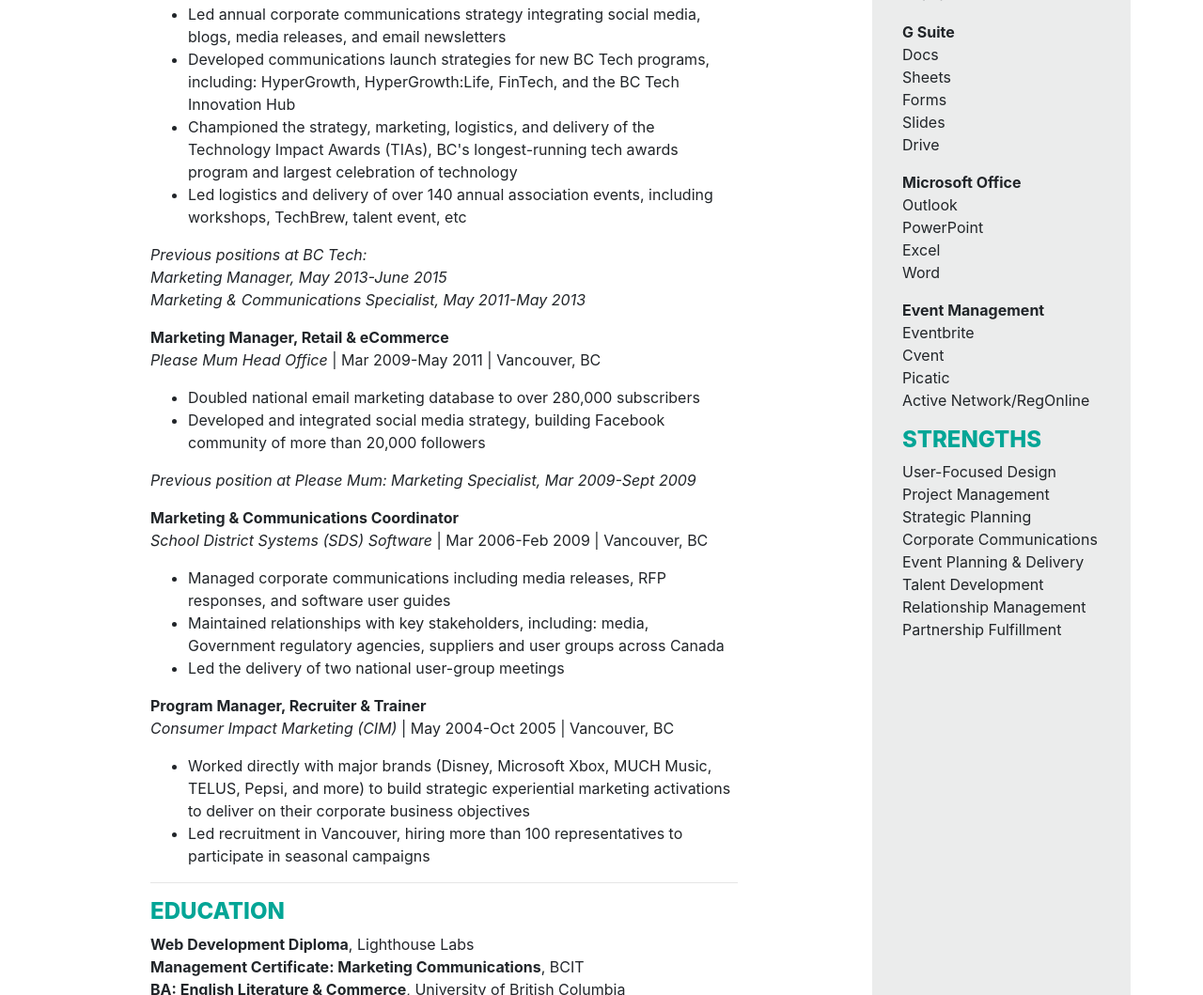
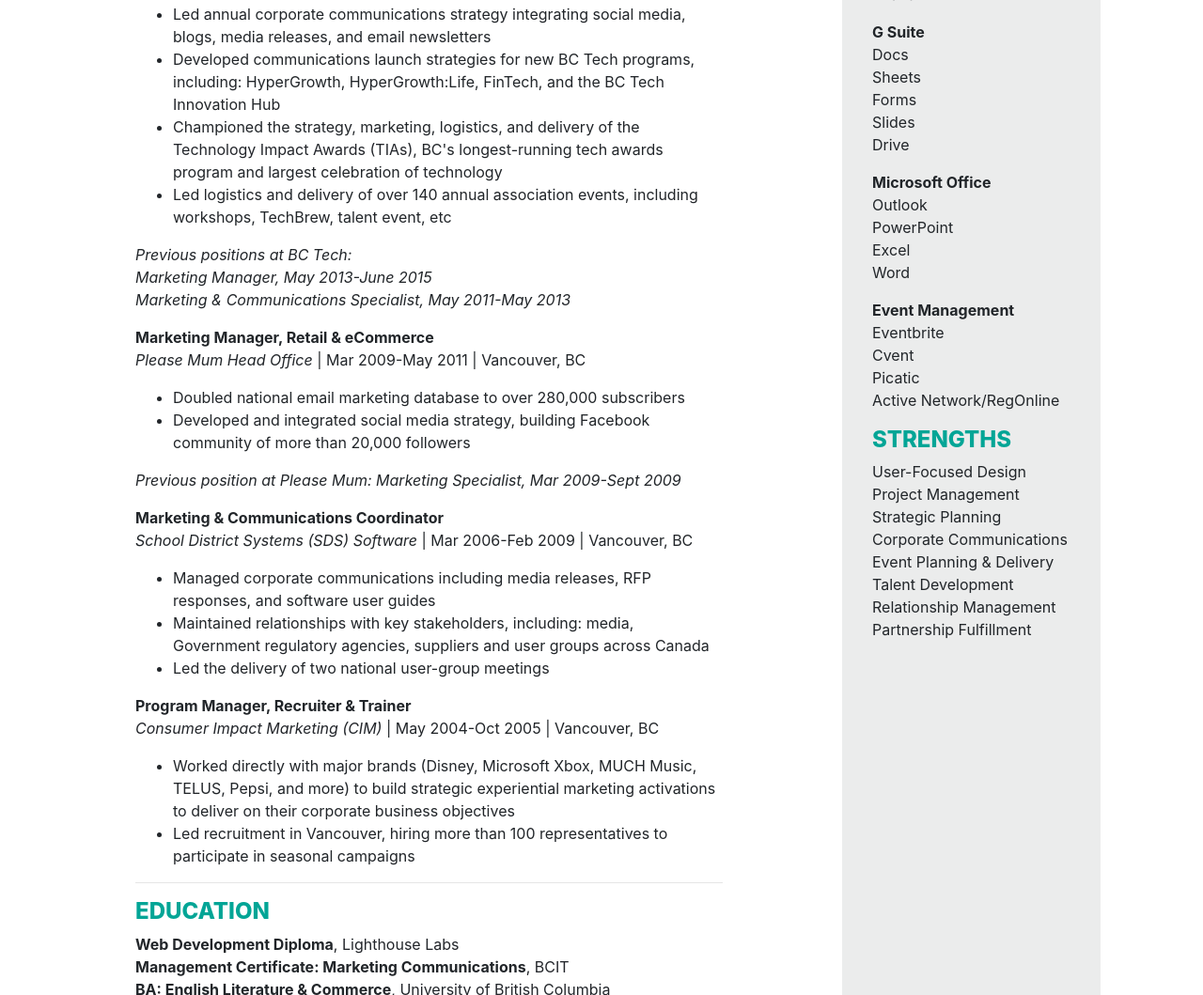
Before and after one commit to djwendo/djwendo.github.io, a website: page index.html in a window 1280 px wide. Shown: the part 1689-2748 px from the top of the page at 94% size. Drawn offline with nearby package versions, Linux system fonts and the light colour scheme; a web font is replaced by a local one.

Commit message:
Update experience

```diff
--- a/index.html
+++ b/index.html
@@ -91,7 +91,7 @@
               <li>Championed the strategy, marketing, logistics, and delivery of the <a href="https://wearebctech.com/bc-tech-events/technology-impact-awards-tias/" target="_blank">Technology Impact Awards (TIAs)</a>, BC's longest-running tech awards program and largest celebration of technology</li>
               <li>Led logistics and delivery of over 140 annual association events, including workshops, TechBrew, talent event, etc</li>
             </ul>
-            <em>Previous positions at BC Tech:<br/>
+            <p><em>Previous positions at BC Tech:<br/>
               Marketing Manager, May 2013-June 2015<br/>
             Marketing &amp; Communications Specialist, May 2011-May 2013</em>
           </p>
@@ -101,7 +101,7 @@
               <li>Doubled national email marketing database to over 280,000 subscribers</li>
               <li>Developed and integrated social media strategy, building Facebook community of more than 20,000 followers</li>
             </ul>
-            <em>Previous position at Please Mum: Marketing Specialist, Mar 2009-Sept 2009</em>
+            <p><em>Previous position at Please Mum: Marketing Specialist, Mar 2009-Sept 2009</em></p>
           </p>
           <p><b>Marketing &amp; Communications Coordinator</b><br/>
             <em>School District Systems (SDS) Software</em> | Mar 2006-Feb 2009 | Vancouver, BC<br/>
--- a/styles/layout.scss
+++ b/styles/layout.scss
@@ -18,12 +18,12 @@
 
 .col-8 {
   max-width: 50%;
-  margin-left: 10rem;
+  margin-left: 9em;
 }
 
 .col-4 {
   max-width: 21%;
-  margin-left: 8rem;
+  margin-left: 7em;
   padding: 1em 0em 1em 2em;
   background-color: $grey;
 }
```
Also changed, not shown: public/styles/layout.css.
